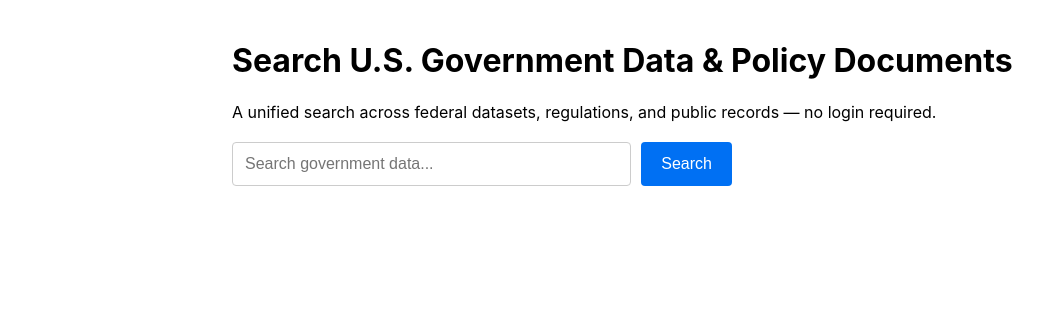
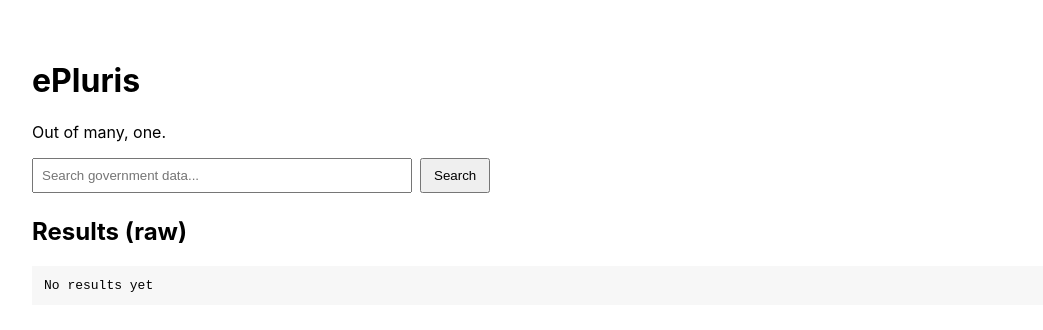
Before and after one commit to ePlurisrep/eplur, a Next.js app: page / in a window 1280 px wide. Shown: the top 330 px of the page, without its empty margins (8-1051 px from the left). Built offline with nearby package versions, Linux system fonts and the light colour scheme.

Commit message:
modified:   .cache/adapters/27eb85992bac5b6bc8233384e61721d96475391e.json 	modified:   .cache/adapters/3218bef5ac20c08b0fef822c6104055d08f2d67f.json 	new file:   app/layout.tsx 	new file:   app/page.tsx 	deleted:    pages/index.js 	deleted:    pages/index.tsx

```diff
--- /dev/null
+++ b/app/layout.tsx
@@ -0,0 +1,16 @@
+import '../styles/globals.css'
+
+export const metadata = {
+  title: 'ePluris',
+  description: 'Search U.S. Government Data & Policy',
+}
+
+export default function RootLayout({ children }: { children: React.ReactNode }) {
+  return (
+    <html lang="en">
+      <body>
+        {children}
+      </body>
+    </html>
+  )
+}
--- /dev/null
+++ b/app/page.tsx
@@ -0,0 +1,52 @@
+"use client"
+
+import React, { useState } from 'react'
+
+export default function Home() {
+  const [query, setQuery] = useState('')
+  const [results, setResults] = useState<any>(null)
+  const [loading, setLoading] = useState(false)
+
+  const handleSearch = async (e: React.FormEvent<HTMLFormElement>) => {
+    e.preventDefault()
+    if (!query.trim()) return
+    setLoading(true)
+    try {
+      const res = await fetch(`/api/proxy/search?q=${encodeURIComponent(query)}`)
+      const data = await res.json()
+      console.log('search results', data)
+      setResults(data)
+    } catch (err) {
+      console.error('Search error', err)
+      setResults({ error: String(err) })
+    } finally {
+      setLoading(false)
+    }
+  }
+
+  return (
+    <main style={{ padding: 40 }}>
+      <h1>ePluris</h1>
+      <p>Out of many, one.</p>
+
+      <form onSubmit={handleSearch} style={{ marginTop: 16 }}>
+        <input
+          value={query}
+          onChange={(e) => setQuery(e.target.value)}
+          placeholder="Search government data..."
+          style={{ padding: 8, width: 360 }}
+        />
+        <button type="submit" disabled={loading} style={{ marginLeft: 8, padding: '8px 12px' }}>
+          {loading ? 'Searching...' : 'Search'}
+        </button>
+      </form>
+
+      <section style={{ marginTop: 24 }}>
+        <h2>Results (raw)</h2>
+        <pre style={{ background: '#f7f7f7', padding: 12, whiteSpace: 'pre-wrap' }}>
+          {results ? JSON.stringify(results, null, 2) : 'No results yet'}
+        </pre>
+      </section>
+    </main>
+  )
+}
--- a/pages/index.js
+++ /dev/null
@@ -1,121 +0,0 @@
-import { useState, useEffect } from 'react'
-import { useRouter } from 'next/router'
-import Head from 'next/head'
-import Link from 'next/link'
-import { SearchResult } from '../lib/search/search'
-import { highlightHtml, highlightText } from '@/lib/highlight'
-
-export const metadata = {
-  title: 'Search U.S. Government Data & Policy',
-  description:
-    'Search datasets, regulations, and official U.S. government documents from Data.gov, Census, and GovInfo.',
-}
-
-const Home = ({ initialResults = [] }) => {
-  const [query, setQuery] = useState('')
-  const [results, setResults] = useState(initialResults)
-  const [loading, setLoading] = useState(false)
-
-  // Real data fetch (client-side) — auto-run when ?q= is present
-  const router = useRouter()
-  const searchQuery = Array.isArray(router.query.q) ? router.query.q[0] : router.query.q
-
-  useEffect(() => {
-    if (!searchQuery) return
-    setLoading(true)
-    fetch(`/api/datagov?q=${encodeURIComponent(searchQuery)}`)
-      .then((res) => res.json())
-      .then((data) => setResults(Array.isArray(data) ? data : []))
-      .catch((err) => {
-        console.error('Auto-search failed:', err)
-        setResults([])
-      })
-      .finally(() => setLoading(false))
-  }, [searchQuery])
-
-  // Use shared HTML-safe highlighter
-
-  const handleSearch = async (e) => {
-    e.preventDefault()
-    if (!query.trim()) return
-
-    setLoading(true)
-    try {
-      const response = await fetch(`/api/datagov?q=${encodeURIComponent(query)}`)
-      const data = await response.json()
-      setResults(data)
-    } catch (error) {
-      console.error('Search failed:', error)
-      setResults([])
-    } finally {
-      setLoading(false)
-    }
-  }
-
-  return (
-    <div>
-      <Head>
-        <title>Search U.S. Government Data & Policy</title>
-        <meta name="description" content="Search datasets, regulations, and official U.S. government documents from Data.gov, Census, and GovInfo." />
-      </Head>
-      <main className="container">
-        <h1>Search U.S. Government Data & Policy Documents</h1>
-        <p>A unified search across federal datasets, regulations, and public records — no login required.</p>
-
-        <form onSubmit={handleSearch} className="search-form">
-        <input
-          type="text"
-          value={query}
-          onChange={(e) => setQuery(e.target.value)}
-          placeholder="Search government data..."
-          className="search-input"
-        />
-        <button type="submit" disabled={loading} className="search-button">
-          {loading ? 'Searching...' : 'Search'}
-        </button>
-      </form>
-
-      {loading && (
-        <p className="mt-6 text-gray-500">Searching government sources…</p>
-      )}
-
-      {!loading && searchQuery && results.length === 0 && (
-        <p className="mt-6 text-gray-500">
-          No results found for “{searchQuery}”
-        </p>
-      )}
-
-      <ul className="mt-6 space-y-4">
-        {results.map((r, i) => (
-          <li
-            key={i}
-            className="border rounded p-4 hover:bg-gray-50"
-          >
-            <a
-              href={r.url}
-              target="_blank"
-              rel="noreferrer"
-              className="text-lg font-semibold text-blue-700"
-            >
-              {r.title}
-            </a>
-
-            <p className="text-sm text-gray-600 mt-1">
-              {r.agency || 'U.S. Government'} · {r.source}
-              {r.date ? ` · ${r.date}` : ''}
-            </p>
-
-            {r.description && (
-              <p className="mt-2 text-gray-700">
-                {r.description}
-              </p>
-            )}
-          </li>
-        ))}
-      </ul>
-    </main>
-    </div>
-  )
-}
-
-export default Home
```
Also changed, not shown: pages/index.tsx (deleted, +0 -103 lines).
